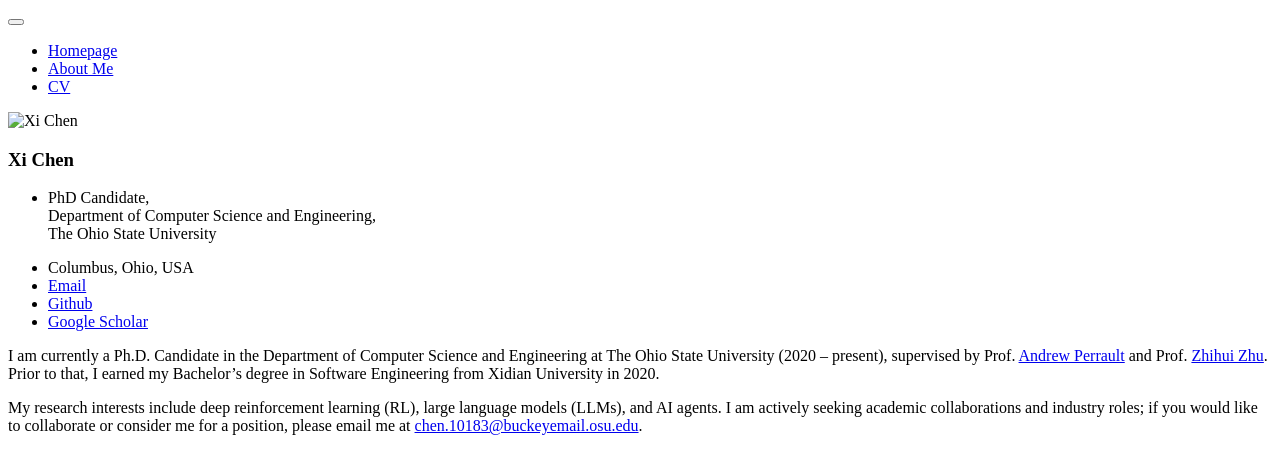
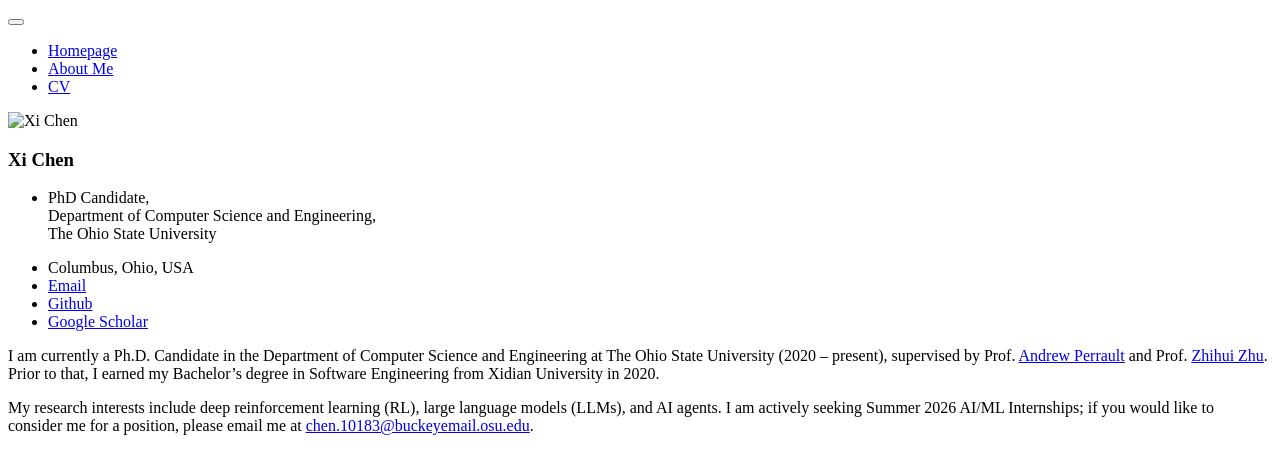
Before and after one commit to cx441000319/cx441000319.github.io, a Jekyll site: the page built from _pages/includes/intro.md, in a window 1280 px wide. Shown: the top 474 px of the page. Built offline with Jekyll 4.4.1, drawn with Linux system fonts in a browser that asks for light colours; our own code applies the rules of GitHub Pages for plain Markdown files.

Commit message:
Update intro.md

```diff
--- a/_pages/includes/intro.md
+++ b/_pages/includes/intro.md
@@ -1,4 +1,4 @@
 
 I am currently a Ph.D. Candidate in the Department of Computer Science and Engineering at The Ohio State University (2020 – present), supervised by Prof. <a href="https://aperrault.github.io/">Andrew Perrault</a> and Prof. <a href="https://zhihuizhu.github.io/">Zhihui Zhu</a>. Prior to that, I earned my Bachelor’s degree in Software Engineering from Xidian University in 2020.
 
-My research interests include deep reinforcement learning (RL), large language models (LLMs), and AI agents. I am actively seeking academic collaborations and industry roles; if you would like to collaborate or consider me for a position, please email me at [chen.10183@buckeyemail.osu.edu](mailto:chen.10183@buckeyemail.osu.edu).
+My research interests include deep reinforcement learning (RL), large language models (LLMs), and AI agents. I am actively seeking Summer 2026 AI/ML Internships; if you would like to consider me for a position, please email me at [chen.10183@buckeyemail.osu.edu](mailto:chen.10183@buckeyemail.osu.edu).
```
